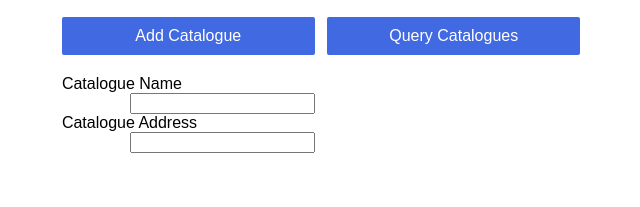
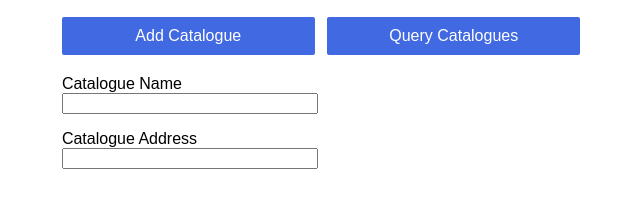
Before and after one commit to ejp-rd-vp/query-builder-catalogue-directory, a plain HTML site: page portal/index.html in a window 1280 px wide. Shown: the part 465-672 px from the top of the page, without its empty margins (319-959 px from the left). Drawn offline with Linux system fonts and the light colour scheme.

Commit message:
updated portal style

```diff
--- a/catalogueDirectory/catalogueDirectory.js
+++ b/catalogueDirectory/catalogueDirectory.js
@@ -24,6 +24,7 @@ app.use(function (req, res, next) {
 app.use(express.json({
   limit: '1mb'
 }));
+// make static content available
 app.use(express.static('../portal'));
 
 // add POST route for the add catalogues functionality
--- a/portal/index.html
+++ b/portal/index.html
@@ -18,10 +18,11 @@
   <div class="center font">
     <div class="left">
       <input class="button font" type="button" value="Add Catalogue" onclick="addCatalogue();" />
-      <div class="addCatalogueFields"> Catalogue Name <input type="text" id="catalogueName" value="">
-        <p></p>
-        Catalogue Address
-        <input type="text" id="catalogueAddress" value="">
+      <div class="addCatalogueFields">
+        Catalogue Name
+        <input type="text" id="catalogueName" value="">
+        <p>Catalogue Address
+          <input type="text" id="catalogueAddress" value=""></p>
         <p id="statusText" class="statusText"></p>
       </div>
     </div>
--- a/portal/styles.css
+++ b/portal/styles.css
@@ -56,7 +56,7 @@
 }
 
 .addCatalogueFields input {
-    float: right;
+    width: 98%;
 }
 
 .catalogueList {
@@ -65,7 +65,6 @@
 }
 
 .statusText {
-    padding-top: 5px;
     font-size: 14px;
 }
 
```
